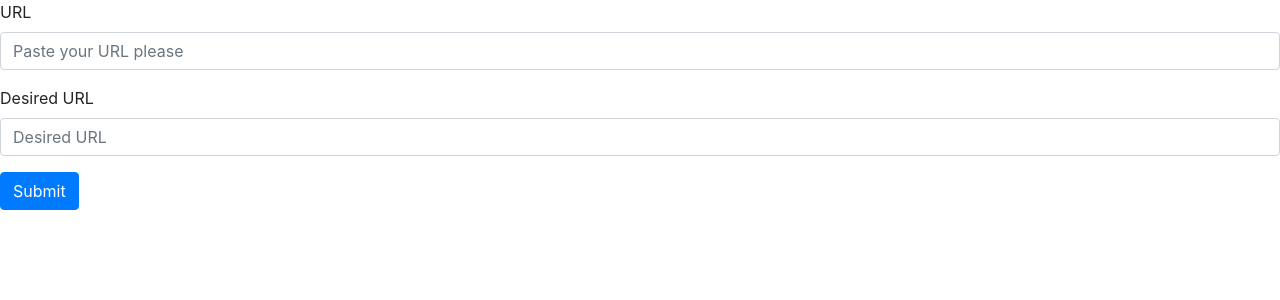
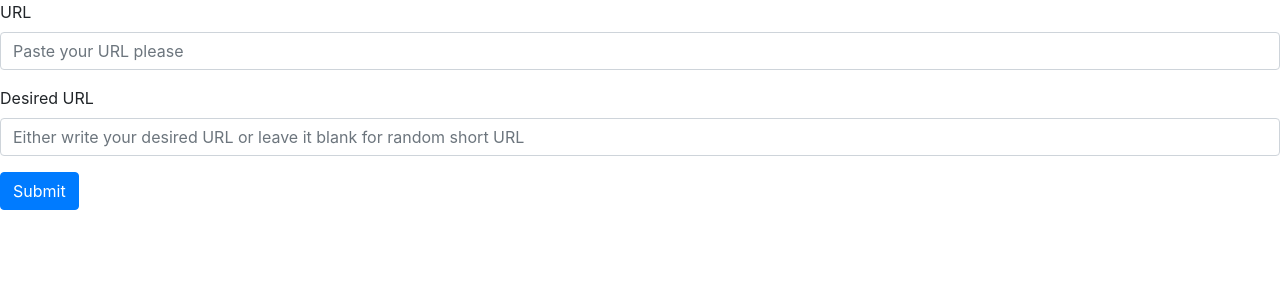
Before and after one commit to tahseen09/urlshortener, a Django app: page / in a window 1280 px wide. Shown: the top 300 px of the page. Run offline with Django 3.2, Linux system fonts and the light colour scheme; some libraries are stand-ins or nearby versions.

Commit message:
generating random url

```diff
--- a/templates/index.html
+++ b/templates/index.html
@@ -15,11 +15,11 @@
         {% csrf_token %}
         <div class="form-group">
             <label for="og_url">URL</label>
-            <input type="url" class="form-control" name="og_url" id="og_url" placeholder="Paste your URL please" value={{og_url}}>
+            <input type="url" class="form-control" name="og_url" id="og_url" placeholder="Paste your URL please" value="{{og_url}}" required>
         </div>
         <div class="form-group">
             <label for="short_url">Desired URL</label>
-            <input type="text" class="form-control" id="short_url" name="short_url" placeholder="Desired URL">
+            <input type="text" class="form-control" id="short_url" name="short_url" placeholder="Either write your desired URL or leave it blank for random short URL">
         </div>
         <button type="submit" class="btn btn-primary">Submit</button>
     </form>
--- a/url/models.py
+++ b/url/models.py
@@ -5,4 +5,7 @@ from django.db import models
 
 class url_db(models.Model):
     og = models.URLField()
-    short = models.CharField(max_length=10, unique=True)
+    short = models.CharField(max_length=100, unique=True)
+
+    def __str__(self):
+        return self.short
--- a/url/views.py
+++ b/url/views.py
@@ -1,6 +1,7 @@
 from django.shortcuts import render, redirect
 from django.http import HttpResponse
 from .models import url_db
+import shortuuid
 
 
 def index(request):
@@ -8,9 +9,11 @@ def index(request):
         og_url = request.POST.get("og_url")
         short_url = request.POST.get("short_url")
         try:
+            if short_url == "":
+                short_url = shortuuid.ShortUUID().random(length=5)
             url_db(og=og_url, short=short_url).save()
         except:
-            msg = "This desired URL already exists, please try a new one!"
+            msg = "This desired URL already exists or maybe your short URL is wayyyyyyy too long, please try a new one!"
             context = {"og_url": og_url, "msg": msg}
             return render(request, 'index.html', context)
         url = request.build_absolute_uri() + short_url
```
